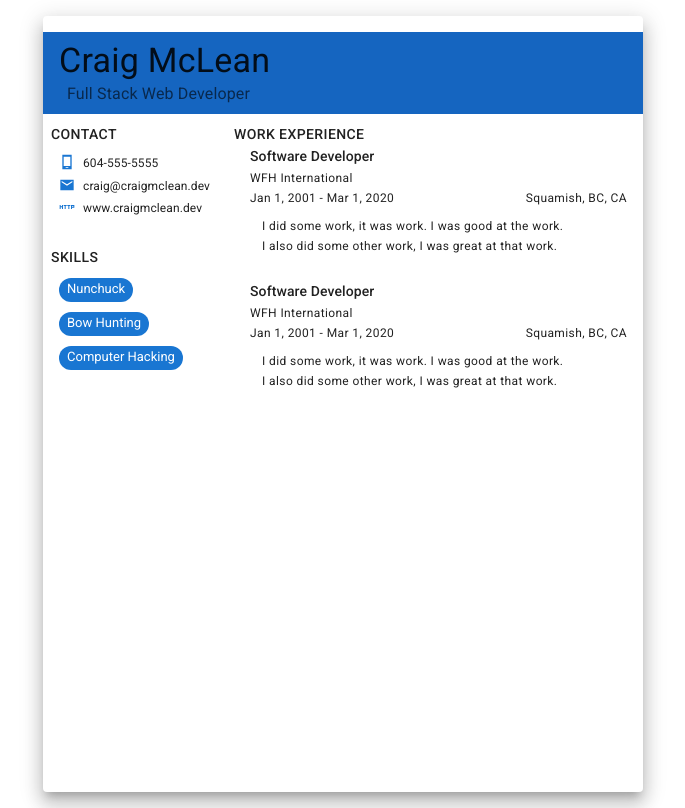
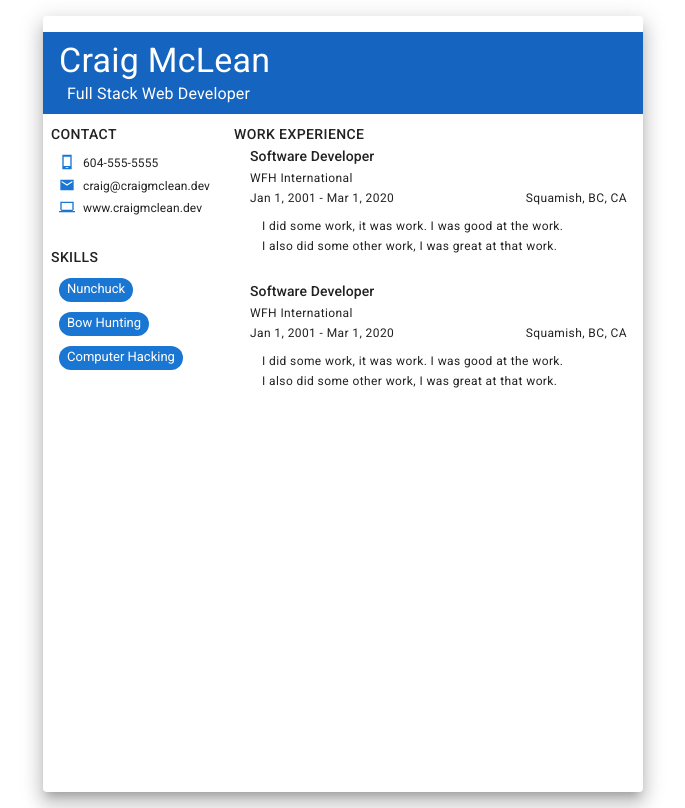
Before and after one commit to craigmclean39/cv-project-top, a React (Create React App) app: page / in a window 1280 px wide. Shown: the whole page, without its empty margins (297-982 px from the left). Built offline with nearby package versions, Linux system fonts and the light colour scheme.

Commit message:
Switch class components to functional components

```diff
--- a/src/components/ContactField.js
+++ b/src/components/ContactField.js
@@ -1,10 +1,9 @@
 import React from "react";
 import { Typography, Box } from "@mui/material";
 
-export default class ContactField extends React.Component {
-  render() {
-    const { data } = this.props;
-    const DisplayIcon = this.props.icon;
+const ContactField = (props) => {
+  const { data } = props;
+  const DisplayIcon = props.icon;
 
   return (
     <Box
@@ -30,5 +29,6 @@ export default class ContactField extends React.Component {
       </Typography>
     </Box>
   );
-  }
-}
+};
+
+export default ContactField;
--- a/src/components/ResumeContactInfo.js
+++ b/src/components/ResumeContactInfo.js
@@ -2,13 +2,12 @@ import React from "react";
 import { Typography, Box } from "@mui/material";
 import PhoneAndroidSharpIcon from "@mui/icons-material/PhoneAndroidSharp";
 import EmailSharpIcon from "@mui/icons-material/EmailSharp";
-import HttpSharpIcon from "@mui/icons-material/HttpSharp";
+import ComputerSharpIcon from "@mui/icons-material/ComputerSharp";
 
 import ContactField from "./ContactField";
 
-export default class ResumeContactInfo extends React.Component {
-  render() {
-    const { contactInformation } = this.props;
+const ResumeContactInfo = (props) => {
+  const { contactInformation } = props;
 
   return (
     <Box
@@ -31,16 +30,14 @@ export default class ResumeContactInfo extends React.Component {
           icon={PhoneAndroidSharpIcon}
           data={contactInformation._phoneNumber}
         />
+        <ContactField icon={EmailSharpIcon} data={contactInformation._email} />
         <ContactField
-            icon={EmailSharpIcon}
-            data={contactInformation._email}
-          />
-          <ContactField
-            icon={HttpSharpIcon}
+          icon={ComputerSharpIcon}
           data={contactInformation._website}
         />
       </Box>
     </Box>
   );
-  }
-}
+};
+
+export default ResumeContactInfo;
--- a/src/components/ResumeHeader.js
+++ b/src/components/ResumeHeader.js
@@ -1,9 +1,8 @@
 import { Typography, Box } from "@mui/material";
 import React from "react";
 
-export default class ResumeHeader extends React.Component {
-  render() {
-    const { contactInformation } = this.props;
+const ResumeHeader = (props) => {
+  const { contactInformation } = props;
 
   return (
     <Box
@@ -15,7 +14,7 @@ export default class ResumeHeader extends React.Component {
     >
       <Typography
         sx={{
-            color: "text.primary",
+          color: "primary.contrastText",
           pl: 2,
           pt: 1,
         }}
@@ -24,7 +23,7 @@ export default class ResumeHeader extends React.Component {
       >{`${contactInformation._firstName} ${contactInformation._lastName}`}</Typography>
       <Typography
         sx={{
-            color: "text.secondary",
+          color: "primary.contrastText",
           pb: 1,
           pl: 3,
         }}
@@ -33,5 +32,6 @@ export default class ResumeHeader extends React.Component {
       </Typography>
     </Box>
   );
-  }
-}
+};
+
+export default ResumeHeader;
```
Also changed, not shown: src/components/ResumeBody.js (+5 -5 lines), src/components/ResumeOutput.js (+5 -6 lines), src/components/ResumeSkills.js (+5 -5 lines), src/components/ResumeWorkExperience.js (+5 -5 lines), src/components/ResumeWorkOverview.js (+5 -5 lines). Lines whose indentation alone changed are shown as unchanged.
